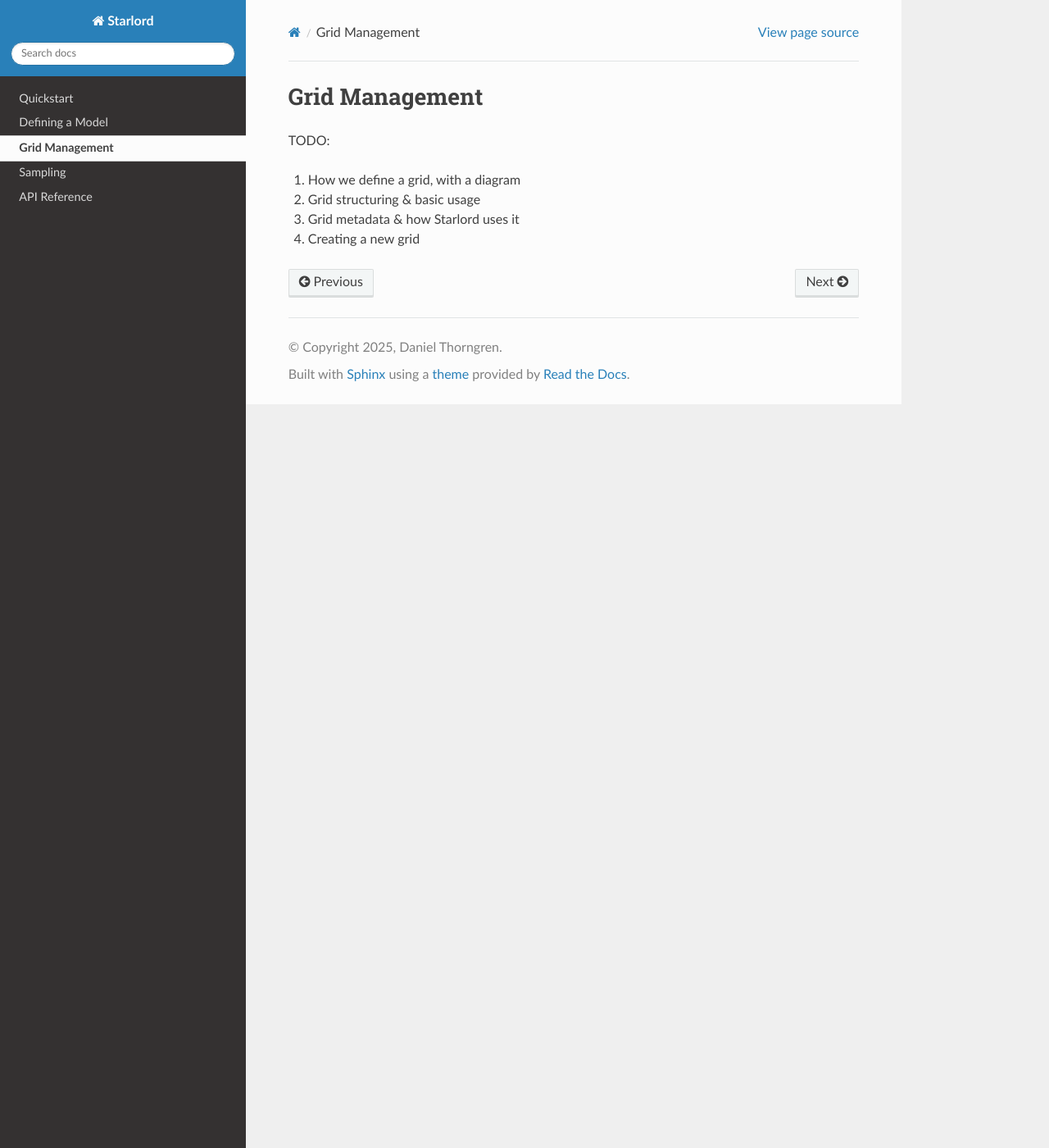
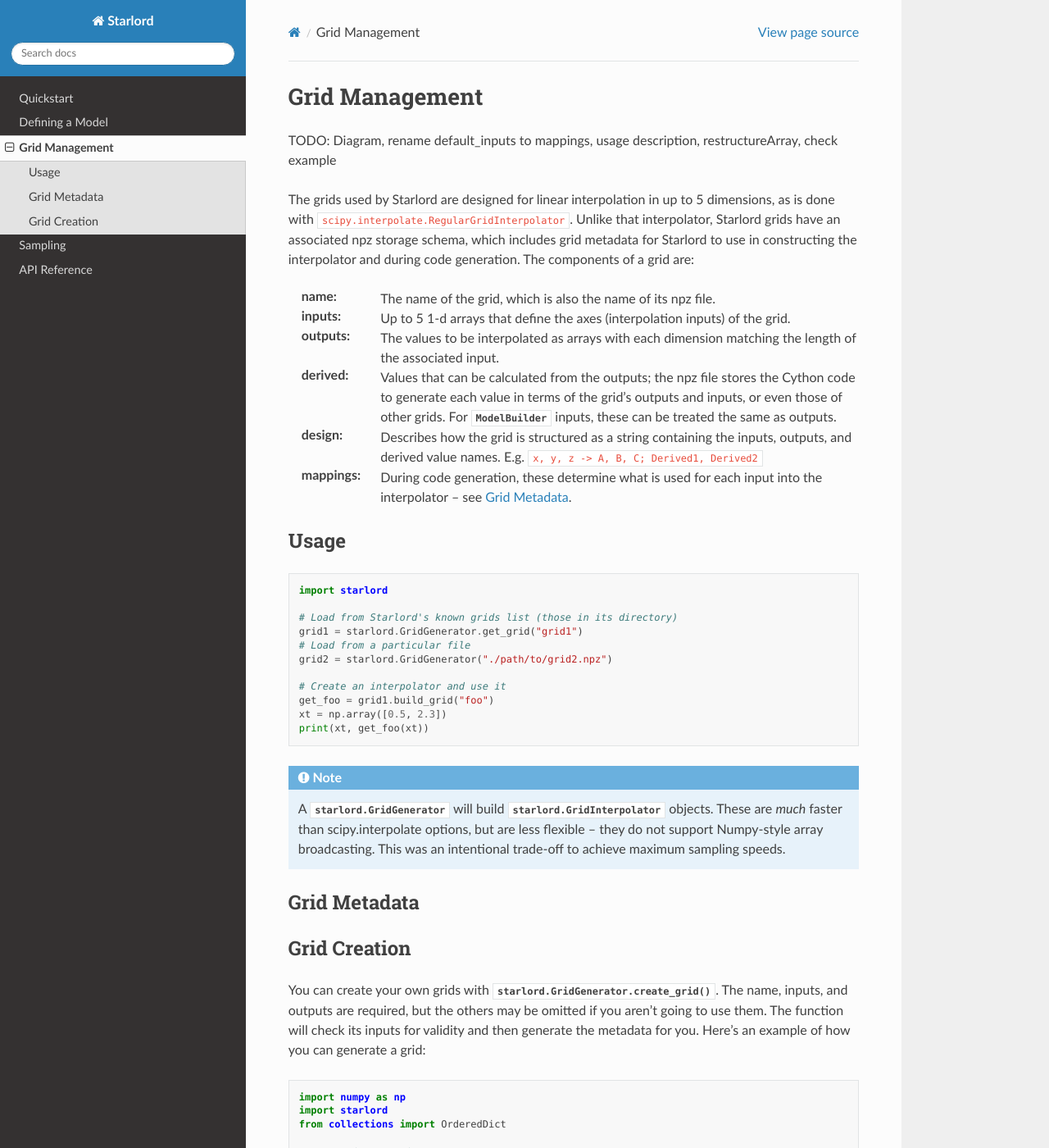
Before and after one commit to dpthorngren/Starlord, a Sphinx documentation site: the page built from docs/grids.rst, in a window 1280 px wide and 1400 px high. Shown: the whole window at 82% size. Built offline with Sphinx 7.4.7 and the Read the Docs theme 3.1.0, drawn with Linux system fonts in a browser that asks for light colours; some of the changed text lies outside the part shown.

Commit message:
Grid management docs progress.

```diff
--- a/docs/grids.rst
+++ b/docs/grids.rst
@@ -1,9 +1,65 @@
 Grid Management
 ====================
 
-TODO:
+TODO: Diagram, rename default_inputs to mappings, usage description, restructureArray, check example
 
-1. How we define a grid, with a diagram
-2. Grid structuring & basic usage
-3. Grid metadata & how Starlord uses it
-4. Creating a new grid
+The grids used by Starlord are designed for linear interpolation in up to 5 dimensions, as is done with ``scipy.interpolate.RegularGridInterpolator``. Unlike that interpolator, Starlord grids have an associated npz storage schema, which includes grid metadata for Starlord to use in constructing the interpolator and during code generation. The components of a grid are:
+
+:name:          The name of the grid, which is also the name of its npz file.
+:inputs:        Up to 5 1-d arrays that define the axes (interpolation inputs) of the grid.
+:outputs:       The values to be interpolated as arrays with each dimension matching the length of the associated input.
+:derived:       Values that can be calculated from the outputs; the npz file stores the Cython code to generate each value in terms of the grid's outputs and inputs, or even those of other grids.  For :class:`~starlord.ModelBuilder` inputs, these can be treated the same as outputs.
+:design:        Describes how the grid is structured as a string containing the inputs, outputs, and derived value names.  E.g. ``x, y, z -> A, B, C; Derived1, Derived2``
+:mappings:      During code generation, these determine what is used for each input into the interpolator -- see :ref:`grid-metadata`.
+
+
+Usage
+--------------------
+
+.. code-block:: python
+
+   import starlord
+
+   # Load from Starlord's known grids list (those in its directory)
+   grid1 = starlord.GridGenerator.get_grid("grid1")
+   # Load from a particular file
+   grid2 = starlord.GridGenerator("./path/to/grid2.npz")
+
+   # Create an interpolator and use it
+   get_foo = grid1.build_grid("foo")
+   xt = np.array([0.5, 2.3])
+   print(xt, get_foo(xt))
+
+.. note::
+   A :class:`starlord.GridGenerator` will build :class:`starlord.GridInterpolator` objects.  These are *much* faster than scipy.interpolate options, but are less flexible -- they do not support Numpy-style array broadcasting.  This was an intentional trade-off to achieve maximum sampling speeds.
+
+.. _grid-metadata:
+
+Grid Metadata
+--------------------
+
+Grid Creation
+--------------------
+You can create your own grids with :func:`starlord.GridGenerator.create_grid`.  The name, inputs, and outputs are required, but the others may be omitted if you aren't going to use them.  The function will check its inputs for validity and then generate the metadata for you.  Here's an example of how you can generate a grid:
+
+.. code-block:: python
+
+    import numpy as np
+    import starlord
+    from collections import OrderedDict
+
+    # Generating some input axes
+    x = np.linspace(0, 10, 100)
+    y = np.array([-2., 0., 2., 4., 6.])
+    z = np.logspace(-1, 1, 15)
+
+    # Calculate some outputs (normally these would be some complex model outputs)
+    # I'm using numpy broadcasting but you can use nested for loops if you prefer
+    out1 = np.sqrt(x[:, None, None) + np.sin(y[None, :, None]) / z[None, None, :]
+    out2 = 2*x[:, None, None] + y[None, :, None] / z[None, None, :]
+
+    starlord.GridGenerator.create_grid(
+        grid_name="demo",
+        inputs=OrderedDict(x=x, y=y, z=z),
+        outputs=dict(out1=out1, out2=out2),
+    )
```
